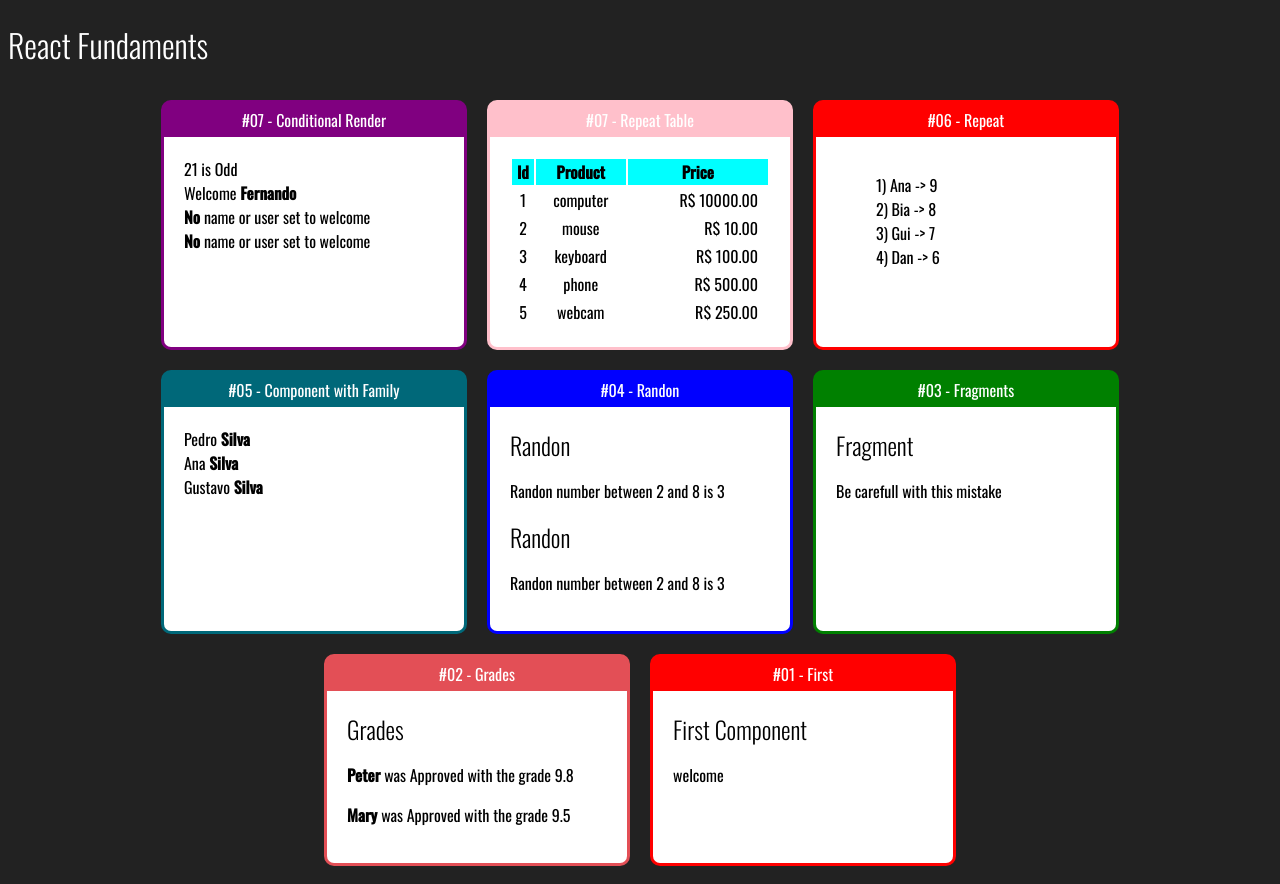
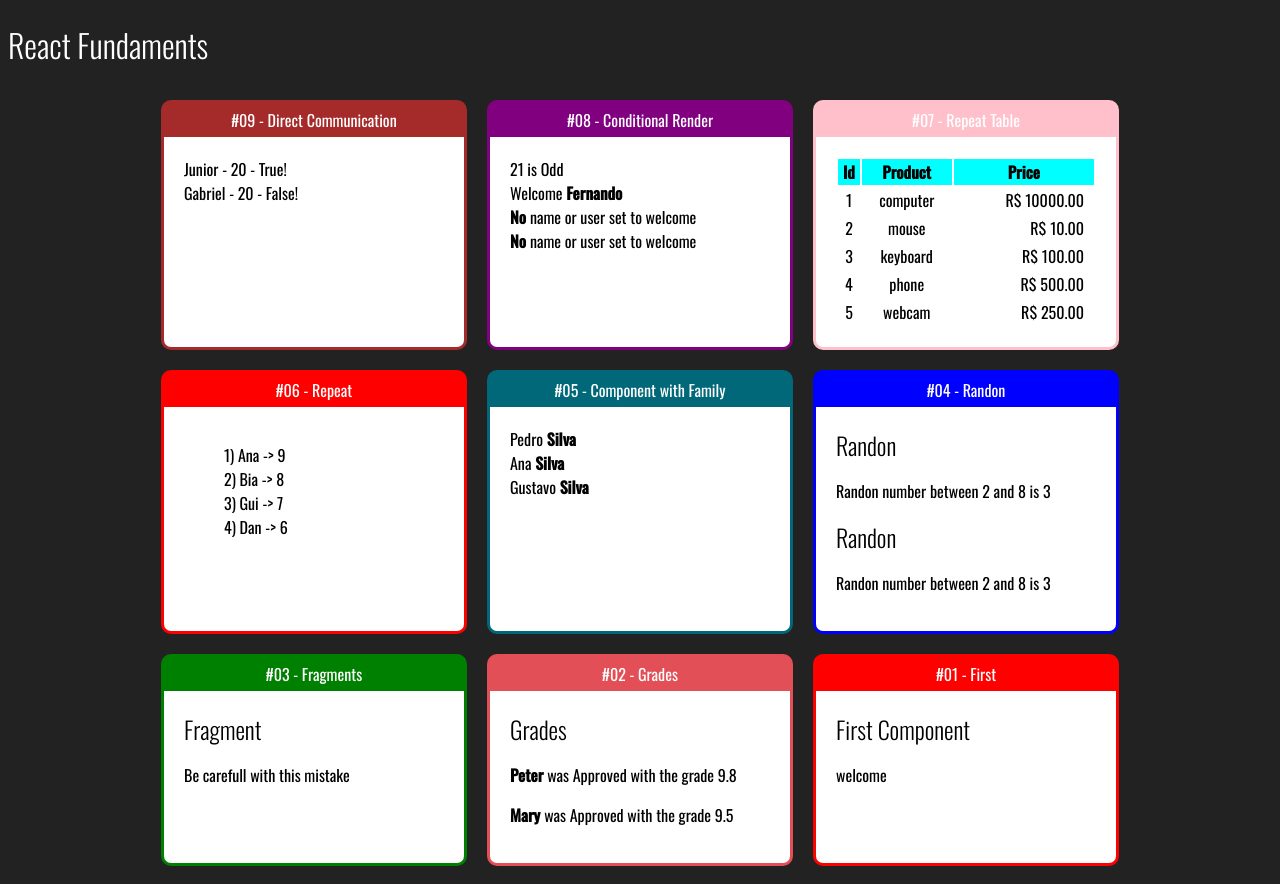
Before and after one commit to jessik126/fundaments-react, a React (Create React App) app: page / in a window 1280 px wide. Built offline with nearby package versions, Linux system fonts and the light colour scheme.

Commit message:
Direct Communication - send data

```diff
--- a/src/App.jsx
+++ b/src/App.jsx
@@ -12,12 +12,16 @@ import StudentsList from "./components/repet/StudentsList";
 import ProductTable from "./components/repet/ProductTable";
 import EvenOrOdd from "./components/Conditional/EvenOrOdd";
 import UserInfo from "./components/Conditional/UserInfo";
+import DirectFather from "./components/communication/DirectFather";
 
 export default _ => (
     <div className="App">
         <h1>React Fundaments</h1>
         <div className="Cards">
-            <Card title="#07 - Conditional Render" color="purple">
+        <Card title="#09 - Direct Communication" color="brown">
+            <DirectFather/>
+</Card>
+            <Card title="#08 - Conditional Render" color="purple">
                 <EvenOrOdd number={21}></EvenOrOdd>
                 <UserInfo user={{name: 'Fernando'}}></UserInfo>
                 <UserInfo user={{}}/>
--- /dev/null
+++ b/src/components/communication/DirectChild.jsx
@@ -0,0 +1,11 @@
+import React from "react";
+
+export default props => {
+    return (
+        <div>
+            <span> {props.name} - </span>
+            <span> {props.age} - </span>
+            <span> {props.nerd ? 'True' : 'False'}!</span>
+        </div>
+    )
+}
--- /dev/null
+++ b/src/components/communication/DirectFather.jsx
@@ -0,0 +1,11 @@
+import React from "react";
+import DirectChild from "./DirectChild";
+
+export default props => {
+    return (
+        <div>
+            <DirectChild name="Junior" age={20} nerd={true} />
+            <DirectChild name="Gabriel" age={20} nerd={false} />
+        </div>
+    )
+}
```
